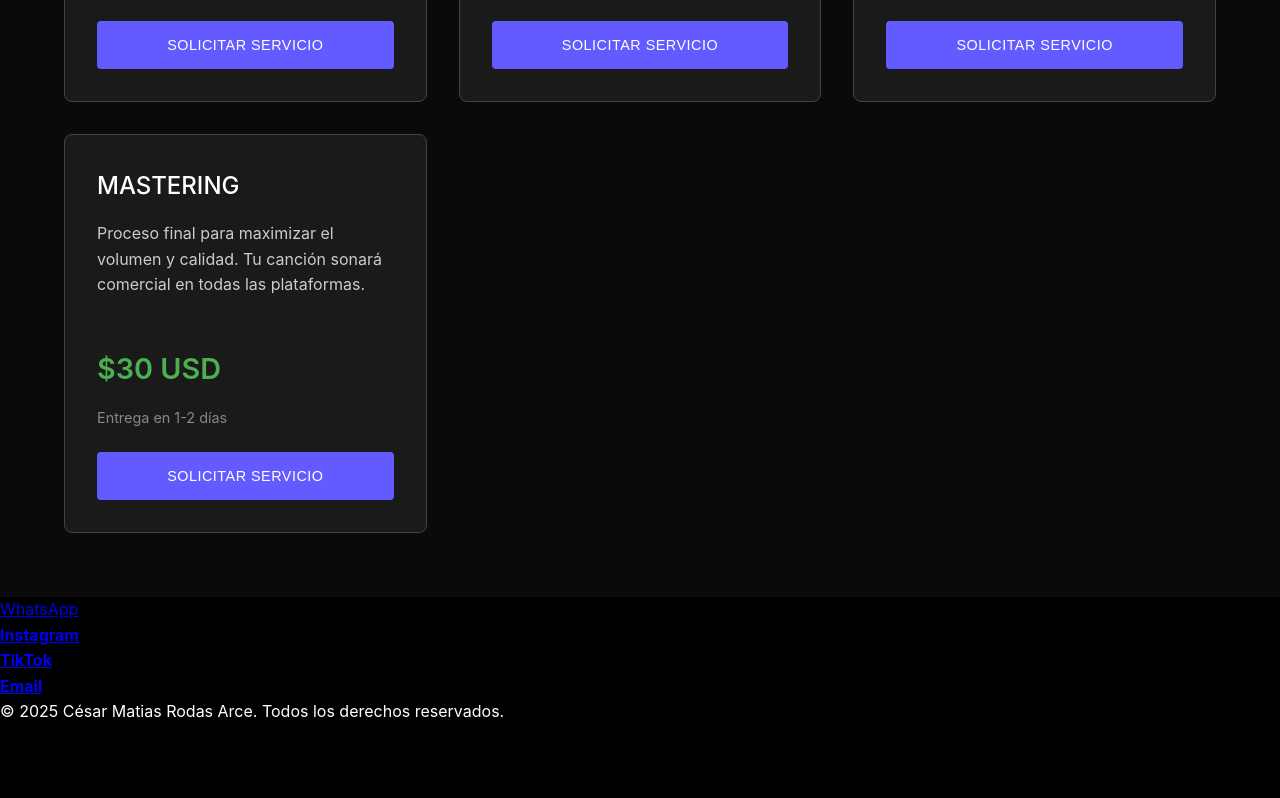
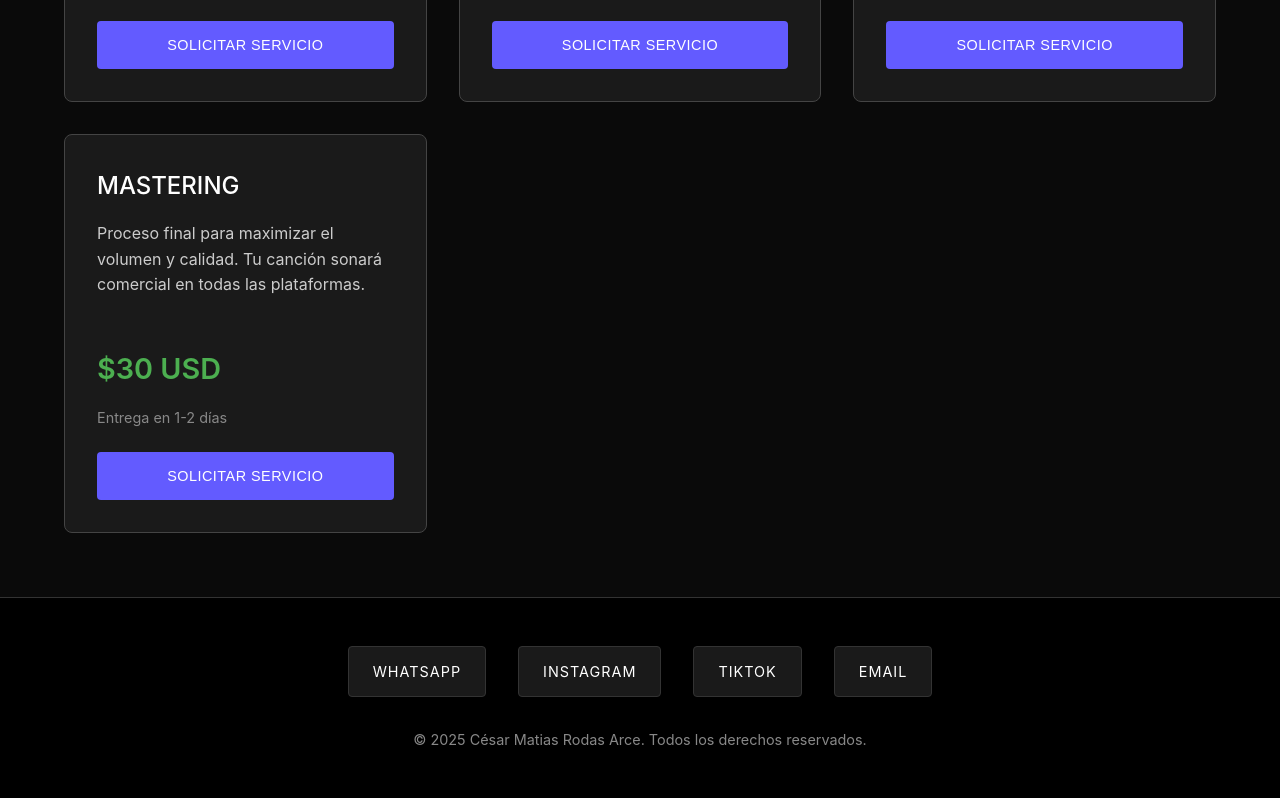
Before and after one commit to matirodas50-eng/prodby-MTR, a plain HTML site: page index.html in a window 1280 px wide. Shown: the part 3558-4356 px from the top of the page. Before the commit the page ends 4283 px from the top, so only its background shows below. Drawn offline with Linux system fonts and the light colour scheme; a script that the page names is missing.

Commit message:
Update index.html

```diff
--- a/index.html
+++ b/index.html
@@ -609,15 +609,16 @@
     </div>
 
     <!-- Footer con ID para el enlace de Contacto -->
-<footer>
-    <div>
-        <a href="https://wa.me/595983775018" target="_blank">WhatsApp</a><br>
-        <a href="https://instagram.com/matiasropy" target="_blank"><strong>Instagram</strong></a><br>
-        <a href="https://tiktok.com/@matiasrodas_" target="_blank"><strong>TikTok</strong></a><br>
-        <a href="mailto:matirodas50@gmail.com"><strong>Email</strong></a>
-    </div>
-    <p>© 2025 César Matias Rodas Arce. Todos los derechos reservados.</p>
-</footer>
+    <!-- Footer con ID para el enlace de Contacto -->
+    <footer class="footer" id="contact">
+        <div class="social-links">
+            <a href="https://wa.me/595983775018" target="_blank">WhatsApp</a>
+            <a href="https://instagram.com/matiasropy" target="_blank">Instagram</a>
+            <a href="https://tiktok.com/@matiasrodas_" target="_blank">TikTok</a>
+            <a href="mailto:matirodas50@gmail.com">Email</a>
+        </div>
+        <p class="copyright">&copy; 2025 César Matias Rodas Arce. Todos los derechos reservados.</p>
+    </footer>
 
     <script>
         // Stripe
```
